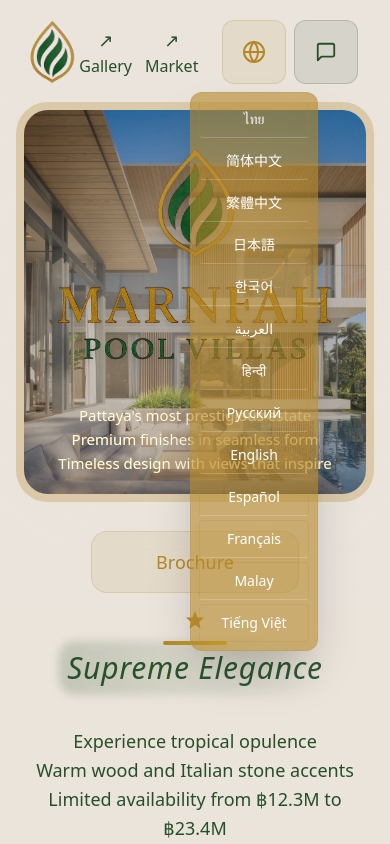
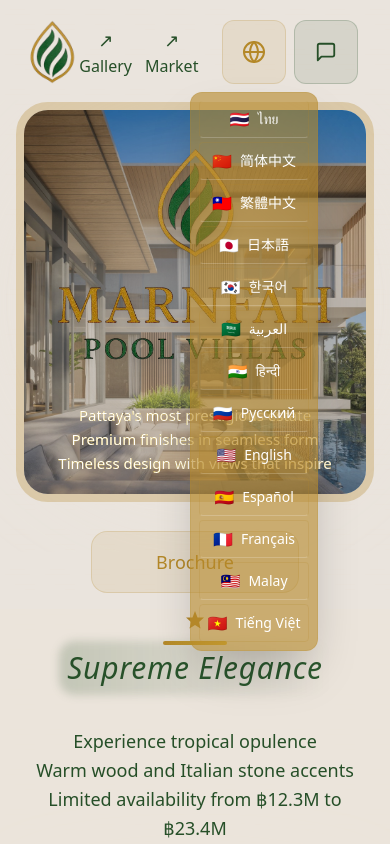
Before and after one commit to Marnfah-Pool-Villas/truffle-clone-v398, a Next.js app in the folder truffle-clone/: page / in a window 390 px wide. Both pictures are taken after a click on the button 254 px from the left and 52 px from the top of the page. Shown: the top 844 px of the page. Built offline with nearby package versions, Linux system fonts and the light colour scheme; a web font is replaced by a local one.

Commit message:
Show flag emojis in language dropdown items (mobile and desktop)
cgen-c8e5e3ee826b48988258bf13c5c6c211

```diff
--- a/truffle-clone/src/components/Navigation.tsx
+++ b/truffle-clone/src/components/Navigation.tsx
@@ -234,7 +234,10 @@ export default function Navigation() {
                             touchAction: 'manipulation'
                           }}
                         >
-                          {lang.name}
+                          <span className="inline-flex items-center justify-center gap-2">
+                            <span aria-hidden className="text-base leading-none">{lang.currency}</span>
+                            <span>{lang.name}</span>
+                          </span>
                         </button>
                       ))}
                     </div>
@@ -311,7 +314,10 @@ export default function Navigation() {
                           textAlign: 'center'
                         }}
                       >
-                        {lang.name}
+                        <span className="inline-flex items-center justify-center gap-2">
+                          <span aria-hidden className="text-base leading-none">{lang.currency}</span>
+                          <span>{lang.name}</span>
+                        </span>
                       </button>
                     ))}
                   </div>
```
